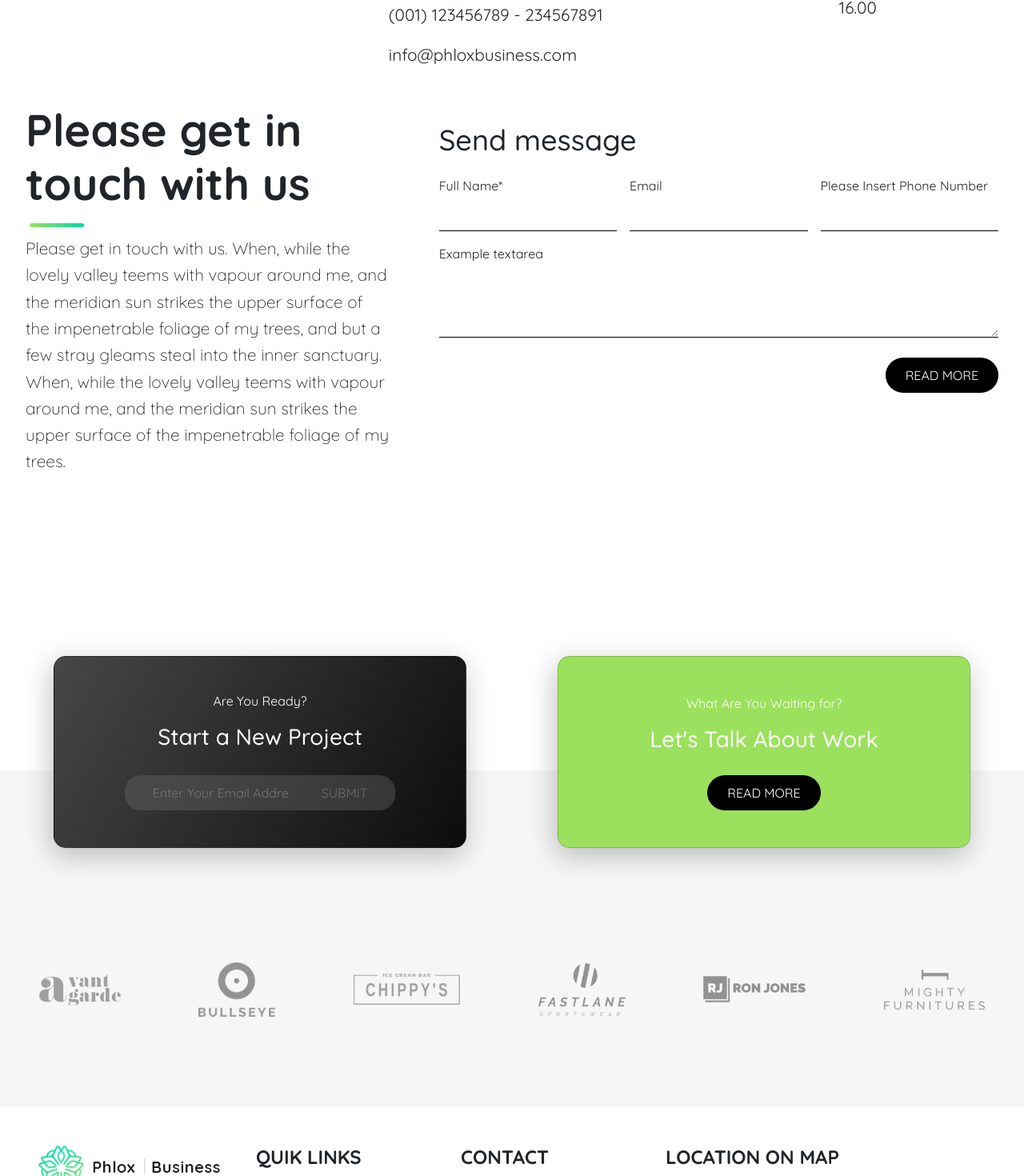
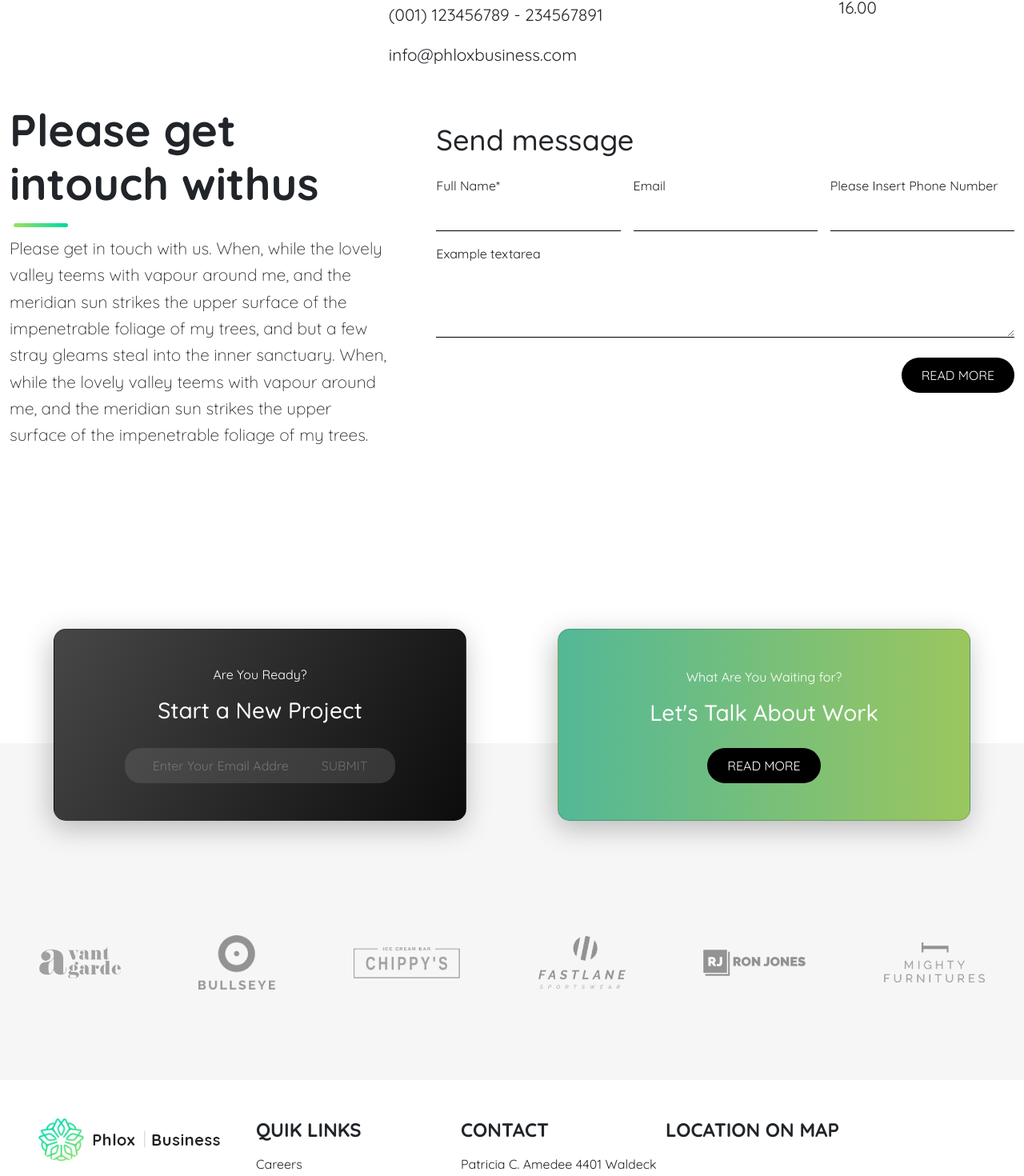
Before and after one commit to eugeniomalavasi/proj-html-vuejs, a Vue app: page /contacts in a window 1280 px wide. Shown: the part 1100-2570 px from the top of the page at 80% size. Built offline with nearby package versions, Linux system fonts and the light colour scheme; grey boxes are pictures that could not be loaded.

Commit message:
fix: component contact e footer

```diff
--- a/src/components/AppCardContact.vue
+++ b/src/components/AppCardContact.vue
@@ -35,6 +35,8 @@ export default {
 </template>
 
 <style lang="scss" scoped>
+@use"../style/partials/_variables" as*;
+
 .pos {
   position: relative;
   top: -100px;
@@ -47,7 +49,7 @@ export default {
 
 i {
   font-size: 7rem;
-  color: #00d9a6;
+  color: $title-color;
 }
 h5{
   font-size: 2rem;
--- a/src/components/AppFooter.vue
+++ b/src/components/AppFooter.vue
@@ -18,6 +18,7 @@ export default {
   <footer>
     <!-- card footer centrali -->
     <div>
+    <div class="conteiner-fluid">
       <div class="row">
         <div class="col-sm-6 mb-3 mb-sm-0">
           <div class="card carddx text-center d-flex align-items-center justify-content-center">
@@ -53,6 +54,7 @@ export default {
         <img :src="curimage.path" alt="" />
       </div>
     </div>
+  </div>
     <!-- fine sponsor -->
     <div class="container-fluid p-5">
       <div class="row-4 d-flex">
@@ -67,7 +69,7 @@ export default {
         <div class="col">
           <h4>QUIK LINKS</h4>
           <ul class="p-0 mt-3">
-            <li v-for="cur in store.listFooter"><a href="" class="list">{{ cur.title }}</a></li>
+            <li v-for="cur in store.listFooter"><router-link :to ="{name:cur.routeName}" class="nav-link">{{ cur.title }}</router-link> </li>
           </ul>
         </div>
         <div class="col">
@@ -109,6 +111,8 @@ export default {
 </template>
 
 <style lang="scss" scoped>
+@use"../style/partials/_variables" as*;
+
 footer {
   padding-top: 200px;
 
@@ -168,7 +172,7 @@ footer {
 }
 
 .cardsx {
-  background-color: #9be15d;
+  background-image: $primary-background;
   border-radius: 15px;
   color: white;
   width: 85%;
@@ -179,11 +183,8 @@ footer {
   min-width: 200px;
   min-height: 150px;
   background-color: #f6f6f6;
-  // margin-top: 0;
-  // margin-bottom: -145px;
   padding: 240px 0 113px;
-  // position: relative;
-  // top: -145px;
+
 }
 
 .card-body {
@@ -214,6 +215,7 @@ footer {
 .icon{
   margin: 0 40px;
   li{
+    text-decoration: none;
     a{
       color: #707070f2;
     }
--- /dev/null
+++ b/src/components/ContactForm.vue
@@ -0,0 +1,118 @@
+<script>
+import AppButton from "./AppButton.vue";
+
+export default {
+components: {
+    AppButton,
+},
+}
+</script>
+
+<template>
+    <div class="col-md-5 pe-5">
+          <h3>Please get intouch withus</h3>
+          <div class="barra">
+
+          </div>
+          <p>
+            Please get in touch with us. When, while the lovely valley teems with vapour
+            around me, and the meridian sun strikes the upper surface of the impenetrable
+            foliage of my trees, and but a few stray gleams steal into the inner
+            sanctuary. When, while the lovely valley teems with vapour around me, and the
+            meridian sun strikes the upper surface of the impenetrable foliage of my
+            trees.
+          </p>
+        </div>
+        <!-- form -->
+        <div class="col-md-7 mt-4">
+          <form class="row g-3">
+            <h5>Send message</h5>
+            <div class="col-md-4">
+              <label for="Name" class="form-label">Full Name*</label>
+              <input type="text" class="form-control" id="Name" placeholder="" />
+            </div>
+            <div class="col-md-4">
+              <label for="exampleFormControlInput1" class="form-label">Email</label>
+              <input
+                type="email"
+                class="form-control"
+                id="exampleFormControlInput1"
+                placeholder=""
+              />
+            </div>
+            <div class="col-md-4">
+              <label for="phoneNumber" class="form-label"
+                >Please Insert Phone Number</label
+              >
+              <input type="tel" class="form-control" id="phoneNumber" placeholder="" />
+            </div>
+            <div class="col-12">
+              <label for="exampleFormControlTextarea1" class="form-label"
+                >Example textarea</label
+              >
+              <textarea
+                class="form-control"
+                id="exampleFormControlTextarea1"
+                rows="3"
+              ></textarea>
+            </div>
+          </form>
+
+          <div class="button">
+            <AppButton />
+          </div>
+        </div>
+</template>
+
+<style lang="scss" scoped>
+@use"../style/partials/_variables" as*;
+
+.barra{
+    height: 5px;
+    background-image: linear-gradient(to right,#9be15d 0%, #00d9a6 100%);
+    content: "";
+    width: 68px;
+    border-radius: 5px;
+    margin: 0 5px;
+    margin-bottom: 10px;
+  }
+
+  p{
+    font-size: 16px;
+    font-weight: 300;
+    line-height: 1.6em;
+  }
+
+.container {
+  .card {
+    border: ipx solid black;
+  }
+}
+
+section {
+
+  margin: 0 2rem;
+  p{
+    font-size: 1.3rem;
+  }
+}
+h3 {
+  font-size: 3.5rem;
+  margin-bottom: 1rem;
+  font-weight: bolder;
+}
+
+h5 {
+  font-size: 2.25rem;
+}
+.form-control {
+  border: none;
+  border-bottom: 1px solid black;
+  border-radius: 0;
+}
+
+.button {
+  text-align: end;
+  margin-top: 25px;
+}
+</style>
--- a/src/pages/Contacts.vue
+++ b/src/pages/Contacts.vue
@@ -1,12 +1,14 @@
 <script>
 import AppCardContact from "../components/AppCardContact.vue";
 import AppButton from "../components/AppButton.vue";
+import ContactForm from "../components/ContactForm.vue";
 import { store } from '../store';
 
 export default {
   components: {
     AppCardContact,
     AppButton,
+    ContactForm,
   },
   data() {
     return {
@@ -17,79 +19,32 @@ export default {
 </script>
 
 <template>
+
+  <!-- title -->
   <div class="title-contact">
     <h1>Contact Page</h1>
   </div>
+  <!-- mappa -->
   <div class="container-fluid mt-5 ">
     <iframe src="https://www.google.com/maps/embed?pb=!1m10!1m8!1m3!1d463149.1254326645!2d-97.165819!3d32.518685!3m2!1i1024!2i768!4f13.1!5e1!3m2!1sit!2sit!4v1715687217406!5m2!1sit!2sit" width="1900" height="650" style="border:0;" allowfullscreen="" loading="lazy" referrerpolicy="no-referrer-when-downgrade"></iframe>
-  </div>
   <!-- container card -->
-  <div class="container-fluid">
     <AppCardContact />
   </div>
 
   <!-- section contact -->
+
   <section >
-    <div class="cont-contact pt-5">
+    <div class="cont-contact container-fluid pt-5">
       <div class="row">
-        <div class="col-md-5 pe-5">
-          <h3>Please get in touch with us</h3>
-          <div class="barra">
-
-          </div>
-          <p>
-            Please get in touch with us. When, while the lovely valley teems with vapour
-            around me, and the meridian sun strikes the upper surface of the impenetrable
-            foliage of my trees, and but a few stray gleams steal into the inner
-            sanctuary. When, while the lovely valley teems with vapour around me, and the
-            meridian sun strikes the upper surface of the impenetrable foliage of my
-            trees.
-          </p>
-        </div>
-        <div class="col-md-7 mt-4">
-          <form class="row g-3">
-            <h5>Send message</h5>
-            <div class="col-md-4">
-              <label for="Name" class="form-label">Full Name*</label>
-              <input type="text" class="form-control" id="Name" placeholder="" />
-            </div>
-            <div class="col-md-4">
-              <label for="exampleFormControlInput1" class="form-label">Email</label>
-              <input
-                type="email"
-                class="form-control"
-                id="exampleFormControlInput1"
-                placeholder=""
-              />
-            </div>
-            <div class="col-md-4">
-              <label for="phoneNumber" class="form-label"
-                >Please Insert Phone Number</label
-              >
-              <input type="tel" class="form-control" id="phoneNumber" placeholder="" />
-            </div>
-            <div class="col-12">
-              <label for="exampleFormControlTextarea1" class="form-label"
-                >Example textarea</label
-              >
-              <textarea
-                class="form-control"
-                id="exampleFormControlTextarea1"
-                rows="3"
-              ></textarea>
-            </div>
-          </form>
-
-          <div class="button">
-            <AppButton />
-          </div>
-        </div>
+        <ContactForm />
       </div>
     </div>
   </section>
 </template>
 
 <style lang="scss" scoped>
+@use"../style/partials/_variables" as*;
+
 .title-contact {
   text-align: center;
   background-color: #f9f9f9;
@@ -98,56 +53,10 @@ export default {
 
 
   h1 {
-    color: #00d9a6;
+    color: $title-color;
     font-weight: 700;
     font-size: 4rem;
   }
 }
-.barra{
-    height: 5px;
-    background-image: linear-gradient(to right,#9be15d 0%, #00d9a6 100%);
-    content: "";
-    width: 68px;
-    border-radius: 5px;
-    margin: 0 5px;
-    margin-bottom: 10px;
-  }
-  p{
-    font-size: 16px;
-    font-weight: 300;
-    line-height: 1.6em;
-  }
 
-.container {
-  .card {
-    border: ipx solid black;
-  }
-}
-
-section {
-  // padding-top: 100px;
-  margin: 0 2rem;
-  p{
-    font-size: 1.3rem;
-  }
-}
-h3 {
-  font-size: 3.5rem;
-  margin-bottom: 1rem;
-  font-weight: bolder;
-}
-
-h5 {
-  font-size: 2.25rem;
-}
-.form-control {
-  border: none;
-  border-bottom: 1px solid black;
-  border-radius: 0;
-}
-
-.button {
-  text-align: end;
-  margin-top: 25px;
-}
 </style>
--- a/src/router.js
+++ b/src/router.js
@@ -25,7 +25,7 @@ routes: [
     },
     {
         path: "/not-found",
-        name: "NotFound",
+        name: "notfound",
         component: NotFound,
     },
 ]
--- a/src/store.js
+++ b/src/store.js
@@ -88,26 +88,27 @@ export const store = reactive({
     listFooter: [
         {
             title: "Careers",
-
+            routeName:"notfound"
         },
         {
             title: "News",
-
+            routeName:"notfound"
         },
         {
             title: "Terms of use",
-
+            routeName:"notfound"
         },
         {
             title: "Privacy Projects",
-
+            routeName:"notfound"
         },
          {
              title: "About",
-
+             routeName:"about"
          },
          {
              title: "Contact",
+             routeName:"contacts"
 
          },
 
```
Lines whose indentation alone changed are shown as unchanged.
